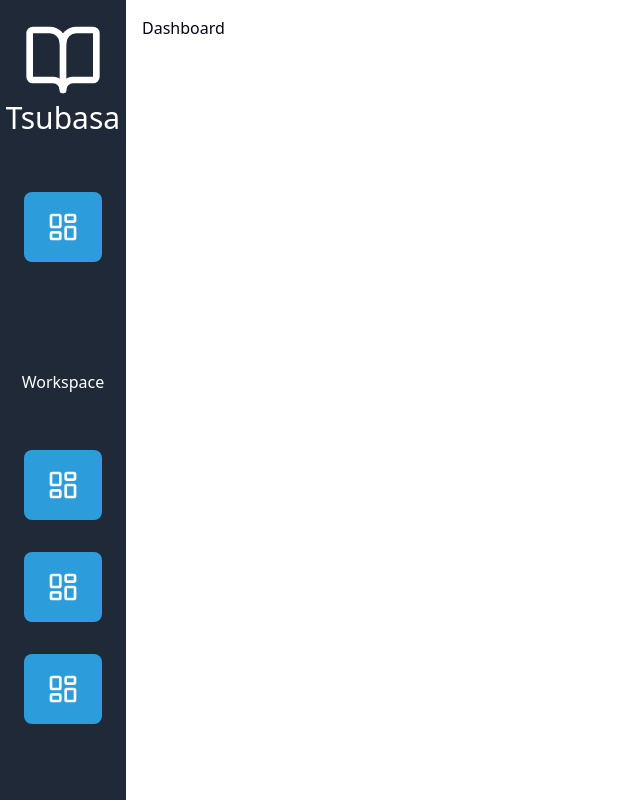
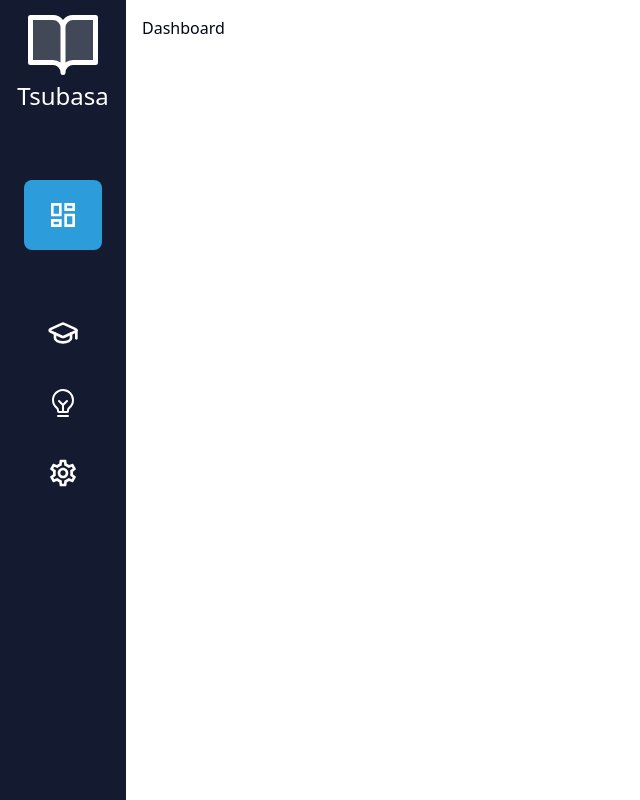
Before and after one commit to PQ-007/Tsubasa-pro, a React (Vite) app in the folder tsubasa/: page / in a window 1280 px wide. Shown: the whole page, without its empty margins (0-640 px from the left). Built offline with nearby package versions, Linux system fonts and the light colour scheme.

Commit message:
side navbar finished, routing updated with map method

```diff
--- a/tsubasa/package.json
+++ b/tsubasa/package.json
@@ -15,9 +15,9 @@
     "class-variance-authority": "^0.7.0",
     "clsx": "^2.1.1",
     "lucide": "^0.460.0",
-    "lucide-react": "^0.460.0",
     "react": "^18.3.1",
     "react-dom": "^18.3.1",
+    "react-icons": "^5.3.0",
     "react-router-dom": "^7.0.1",
     "tailwind-merge": "^2.5.4",
     "tailwindcss-animate": "^1.0.7"
--- a/tsubasa/src/App.jsx
+++ b/tsubasa/src/App.jsx
@@ -1,10 +1,8 @@
 import { BrowserRouter as Router, Routes, Route } from "react-router-dom";
-import Courses from "./pages/Courses";
-import Dashboard from "./pages/Dashboard";
-import Settings from "./pages/Settings";
-import MyCourses from "./pages/MyCourses";
 import Sidebar from "./components/Sidebar";
 import { Button } from "@/components/ui/button"
+import routes from "./Routes/routes";
+
 const App = () => {
   return (
     <Router>
@@ -13,13 +11,13 @@ const App = () => {
         <Sidebar/>
 
         <div className="flex-1 p-4">
+
           <Routes>
+            {routes.map(({ path, component: Component }, index) => (
+              <Route key={index} path={path} element={<Component />} />
+            ))}
+          </Routes>
 
-            <Route path="/" element={<Dashboard />} />
-            <Route path="/courses" element={<Courses />} />
-            <Route path="/my-courses" element={<MyCourses />} />
-            <Route path="/settings" element={<Settings />} />
-          </Routes>
         </div>
 
       </div>
--- /dev/null
+++ b/tsubasa/src/Routes/routes.js
@@ -0,0 +1,15 @@
+import MyCourses from "@/pages/MyCourses";
+import Dashboard from "@/pages/Dashboard";
+import Courses from "@/pages/Courses";
+import Settings from "@/pages/Settings";
+import { MdOutlineDashboard, MdOutlineSettings } from "react-icons/md";
+import { LuGraduationCap } from "react-icons/lu";
+import { PiLightbulbFilament } from "react-icons/pi";
+const routes = [
+  { path: "/", component: Dashboard, icon: MdOutlineDashboard },
+  { path: "/courses", component: Courses, icon: LuGraduationCap },
+  { path: "/my-courses", component: MyCourses, icon: PiLightbulbFilament},
+  { path: "/settings", component: Settings, icon: MdOutlineSettings },
+];
+
+export default routes;
--- a/tsubasa/src/components/Sidebar.jsx
+++ b/tsubasa/src/components/Sidebar.jsx
@@ -1,57 +1,46 @@
-import { Link } from 'react-router-dom';
-import { BookOpen } from 'lucide-react';
-import { Button } from "@/components/ui/button"
-import { LayoutDashboard } from 'lucide-react';
+import { NavLink } from 'react-router-dom';
+
+import { PiBookOpenDuotone, PiGraduationCapDuotone } from "react-icons/pi";
+
+
+import routes from '@/Routes/routes';
+import { Button } from './ui/button';
 
 
 
 
 const Sidebar = () => {
+
   return (
-    <div className="flex flex-col items-center  w-[126px] h-screen bg-gray-800 text-white">
-      <div  className='flex flex-col items-center px-3 py-5 gap-12'>
-        <div className='flex flex-col items-center'>
-          <BookOpen size={80} />
-          <h1 className='text-3xl'>Tsubasa</h1>
-        </div>
-        <div className='flex flex-col items-center gap-[100px]'>
-          <Link to="/" className="block px-4 py-2 ">
-            <Button variant="navbar_icon" className= "w-[78px] h-[70px] bg-[#2d9cdb] text-2xl ">
-              <LayoutDashboard />
-            </Button>
-          </Link>
-          <div>Workspace</div>
-        </div>
-        <div className='flex flex-col items-center gap-1'>
-          <nav className='flex flex-col items-center gap-0'>
-            <ul className="space-y-4">
-              <li>
-                <Link to="/courses" className="block px-4 py-2 ">
-                  <Button variant="navbar_icon" className="w-[78px] h-[70px] bg-[#2d9cdb] text-2xl ">
-                    <LayoutDashboard />
+    <div className="flex flex-col items-center  w-[126px] h-screen bg-[#141A2F] text-white">
+      <div className='flex flex-col items-center w-[80px]'>
+        <PiBookOpenDuotone size={80}/>
+        <h1 className='text-2xl'>Tsubasa</h1>
+      </div>
+      <nav className='py-8'>
+        <ul className="flex flex-col items-center gap-0">
+          {routes.map(({ path, icon : Icon }, index) => (
+            <li key={index} className={(index==0) ? 'pb-12 pt-9' : ''}>
+              <NavLink to={path} >
+                {({ isActive }) => (
+                  <Button variant='navbar_icon'
+                    className={`w-[78px] h-[70px] rounded-[8px] ${
+                      isActive ? "bg-[#2d9cdb]" : "bg-transparent"
+                    }`}
+                  >
+                    {<Icon/>}
                   </Button>
-                </Link>
-              </li>
-              <li>
-                <Link to="/my-courses" className="block px-4 py-2">
-                  <Button variant="navbar_icon" className="w-[78px] h-[70px] bg-[#2d9cdb] text-2xl ">
-                    <LayoutDashboard />
-                  </Button>
-                </Link>
-              </li>
-              <li>
-                <Link to="/settings" className="block px-4 py-2">
-                  <Button variant="navbar_icon" className="w-[78px] h-[70px] bg-[#2d9cdb] text-2xl ">
-                    <LayoutDashboard />
-                  </Button>
-                </Link>
-              </li>
-            </ul>
-        </nav>
-        </div>
+                )}
+              </NavLink>
+            </li>
+          ))}
+        </ul>
+      </nav>
+
+
+
       </div>
 
-    </div>
   )
 }
 
--- a/tsubasa/src/components/ui/button.jsx
+++ b/tsubasa/src/components/ui/button.jsx
@@ -10,7 +10,7 @@ const buttonVariants = cva(
     variants: {
       variant: {
         default: "bg-primary text-primary-foreground hover:bg-primary/90",
-        navbar_icon: "bg-primary text-primary-foreground rounded-[8px] hover:text-accent-foreground",
+        navbar_icon: "bg-inherit round-[8px] w-[78px] h-[70px]",
         destructive:
           "bg-destructive text-destructive-foreground hover:bg-destructive/90",
         outline:
```
Also changed, not shown: 1 other file (tests, documents, lock files or other folders).
